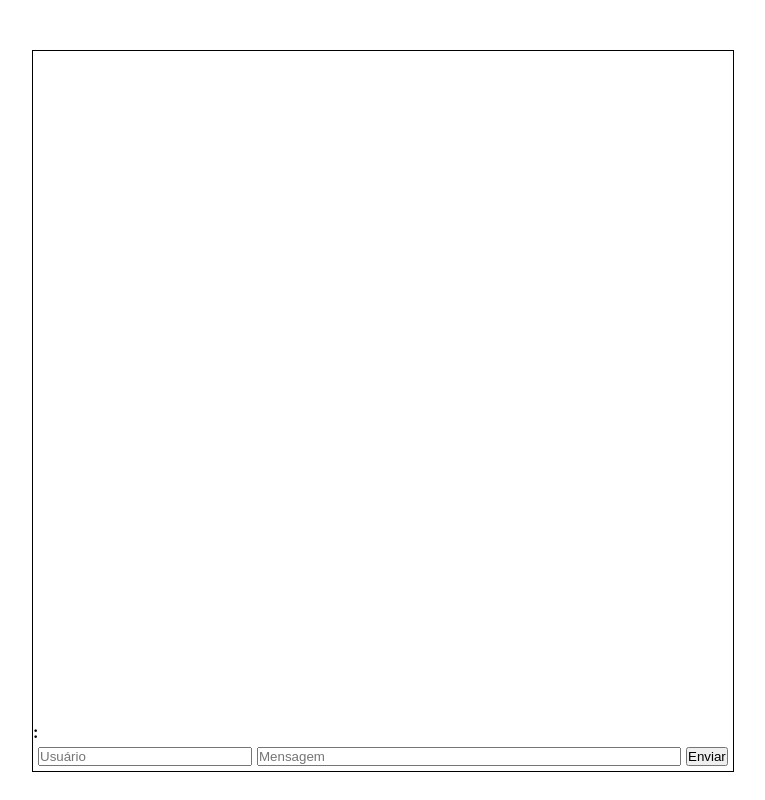
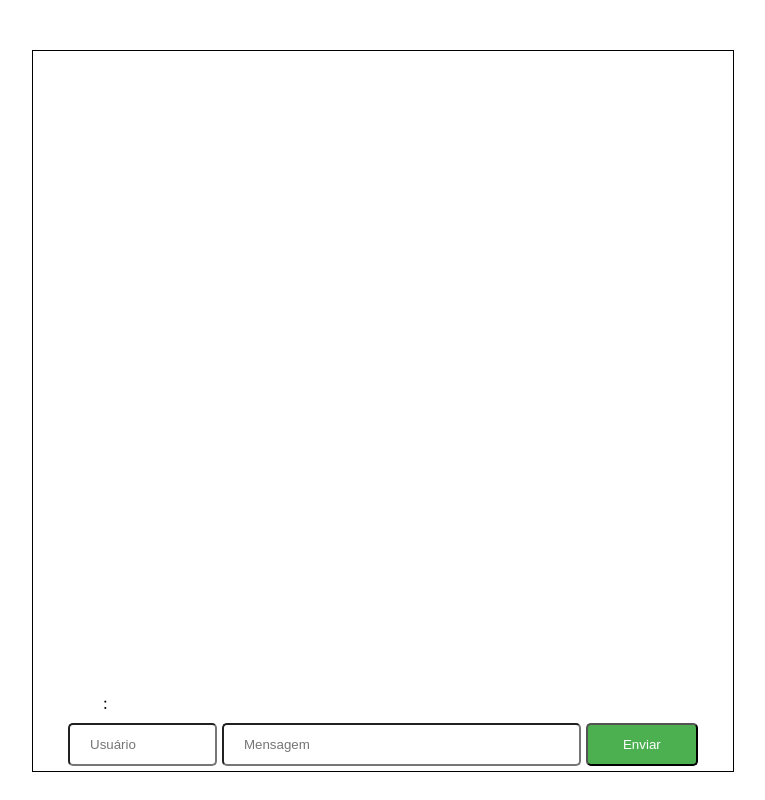
Before and after one commit to future4code/julian-whatslab-grupo6, a React (Create React App) app in the folder whats-icaro-carol/: page / in a window 1280 px wide. Both pictures are taken after a click on the button "Enviar". Shown: the whole page, without its empty margins (257-1022 px from the left). Built offline with nearby package versions, Linux system fonts and the light colour scheme.

Commit message:
finalizado ultimo desafio

```diff
--- a/whats-icaro-carol/src/components/Input/Inputs.js
+++ b/whats-icaro-carol/src/components/Input/Inputs.js
@@ -3,18 +3,34 @@ import styled from 'styled-components'
 
 const DivInputs = styled.div`
     display: flex;
-    padding: 5px;
-    width: 100%;
+    justify-content: center;
+    width: 90%;
+    margin-bottom: 5px;
+    margin-right: 5%;
+    margin-left: 5%;
 `
 
 const InputNomeUsuario = styled.input`
+    width: 20%;
     margin-right: 5px;
-    width: 30%;
+    border-radius: 5px;
+    padding: 12px 20px;
 `
 
 const InputMensagem = styled.input`
+    width: 60%;
     margin-right: 5px;
-    width: 60%;
+    border-radius: 5px;
+    padding: 12px 20px;
+`
+
+const Botao = styled.button`
+    background-color: #4CAF50;
+    color: white;
+    padding: 12px 20px;
+    cursor: pointer;
+    width: 20%;
+    border-radius: 5px;
 `
 
 export class Inputs extends React.Component {
@@ -24,7 +40,7 @@ export class Inputs extends React.Component {
             <DivInputs>
                 <InputNomeUsuario placeholder="Usuário" value={this.props.inputUsuario} onChange={this.props.onChangeUsuario}></InputNomeUsuario>
                 <InputMensagem placeholder="Mensagem" value={this.props.inputMensagem} onKeyDown={this.props.apertaEnter} onChange={this.props.onChangeMensagem}></InputMensagem>
-                <button onClick={this.props.enviarMensagem}>Enviar</button>
+                <Botao onClick={this.props.enviarMensagem}>Enviar</Botao>
             </DivInputs>
         )
     }
--- a/whats-icaro-carol/src/components/Mensagens/Mensagens.js
+++ b/whats-icaro-carol/src/components/Mensagens/Mensagens.js
@@ -13,13 +13,29 @@ const ContainerMensagens = styled.div`
     border: 1px solid #000;
 `
 const DivMensagens = styled.div`
-    display: block;
+    display: flex;
+    flex-direction: column;
+    width: 90%;
+    margin-left: 10%;
+    margin-bottom: 10px;
+`
+
+const DivMensagensEu = styled.div`
+    display: flex;
+    flex-direction: column;
+    width: 90%;
+    margin-bottom: 10px;
 `
 
 const MensagensP = styled.p`
+    display: flex;
+    text-align: left;
+
 `
 const MensagensEu = styled.p`
-    margin: 70px;
+    display: flex;
+    justify-content: flex-end;
+    margin-left: 5%;
 `
 
 export class Mensagens extends React.Component{
@@ -27,7 +43,6 @@ export class Mensagens extends React.Component{
         mensagens: [],
         inputUsuario: '',
         inputMensagem: '',
-        verificaEu: false
     }
 
     onChangeUsuario = (event) => {
@@ -39,19 +54,10 @@ export class Mensagens extends React.Component{
     }
 
     enviarMensagem = () => {
+
         const novaMensagem = {
             usuario: this.state.inputUsuario,
-            mensagem: this.state.inputMensagem
-        }
-
-        if (this.state.inputUsuario === "eu"){
-            this.setState({
-                verificaEu: true
-            })
-        }else{
-            this.setState({
-                verificaEu: false
-            })
+            mensagem: this.state.inputMensagem,
         }
 
         const novaListaDeMensagens = [...this.state.mensagens, novaMensagem]
@@ -60,6 +66,22 @@ export class Mensagens extends React.Component{
             mensagens: novaListaDeMensagens,
             inputMensagem: ''
         })
+    }
+
+    apertaEnter = (event) => {
+
+        if (event.key === "Enter"){
+            const novaMensagem = {
+                usuario: this.state.inputUsuario,
+                mensagem: this.state.inputMensagem,
+            }
+            const novaListaDeMensagens = [...this.state.mensagens, novaMensagem]
+
+            this.setState({
+                mensagens: novaListaDeMensagens,
+                inputMensagem: ''
+            })
+        }
     }
 
     removeMensagem = (mensagemIndex) => {
@@ -74,40 +96,18 @@ export class Mensagens extends React.Component{
         }
     }
 
-    apertaEnter = (event) => {
-        if (event.key === "Enter"){
-            const novaMensagem = {
-                usuario: this.state.inputUsuario,
-                mensagem: this.state.inputMensagem
-            }
-
-        if (this.state.inputUsuario === "eu"){
-            this.setState({
-                verificaEu: true
-            })
-        }else{
-            this.setState({
-                verificaEu: false
-            })
-        }
-            const novaListaDeMensagens = [...this.state.mensagens, novaMensagem]
-
-            this.setState({
-                mensagens: novaListaDeMensagens,
-                inputMensagem: ''
-            })
-        }
-    }
-
     render(){
 
         const listaDeMensagens = this.state.mensagens.map((mensagem) => {
-            return <MensagensP onDoubleClick={this.removeMensagem}><strong>{mensagem.usuario}: </strong>{mensagem.mensagem}</MensagensP>
+            if(mensagem.usuario.toUpperCase() === "EU"){
+                return <DivMensagensEu><MensagensEu onDoubleClick={this.removeMensagem}>{mensagem.mensagem}</MensagensEu></DivMensagensEu>
+            }
+            return <DivMensagens><MensagensP onDoubleClick={this.removeMensagem}><strong>{mensagem.usuario}</strong>{": "}{mensagem.mensagem}</MensagensP></DivMensagens>
         })
 
         return(
             <ContainerMensagens>
-                <DivMensagens>{listaDeMensagens}</DivMensagens>
+                {listaDeMensagens}
                 <Inputs
                     inputUsuario={this.state.inputUsuario}
                     onChangeUsuario={this.onChangeUsuario}
```
